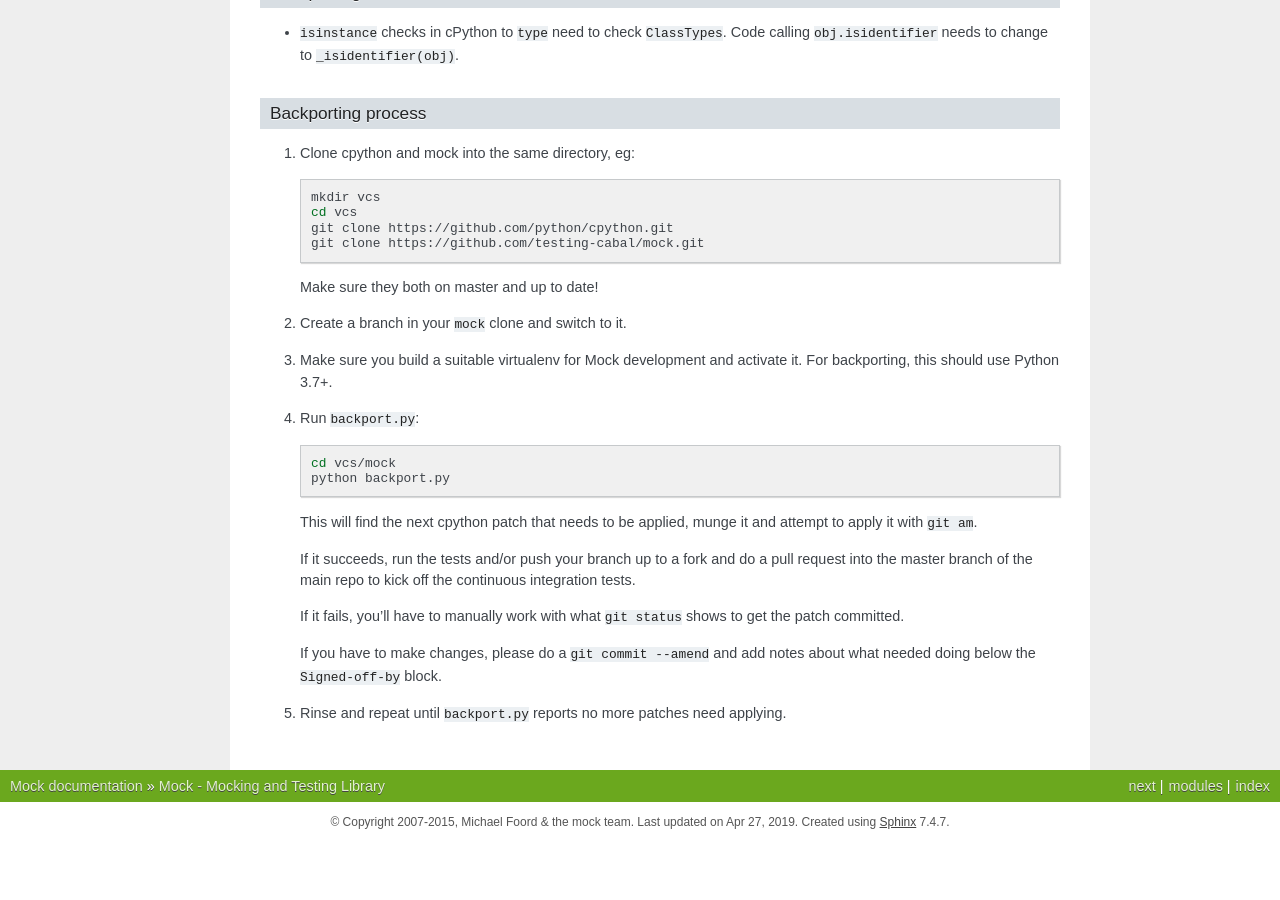
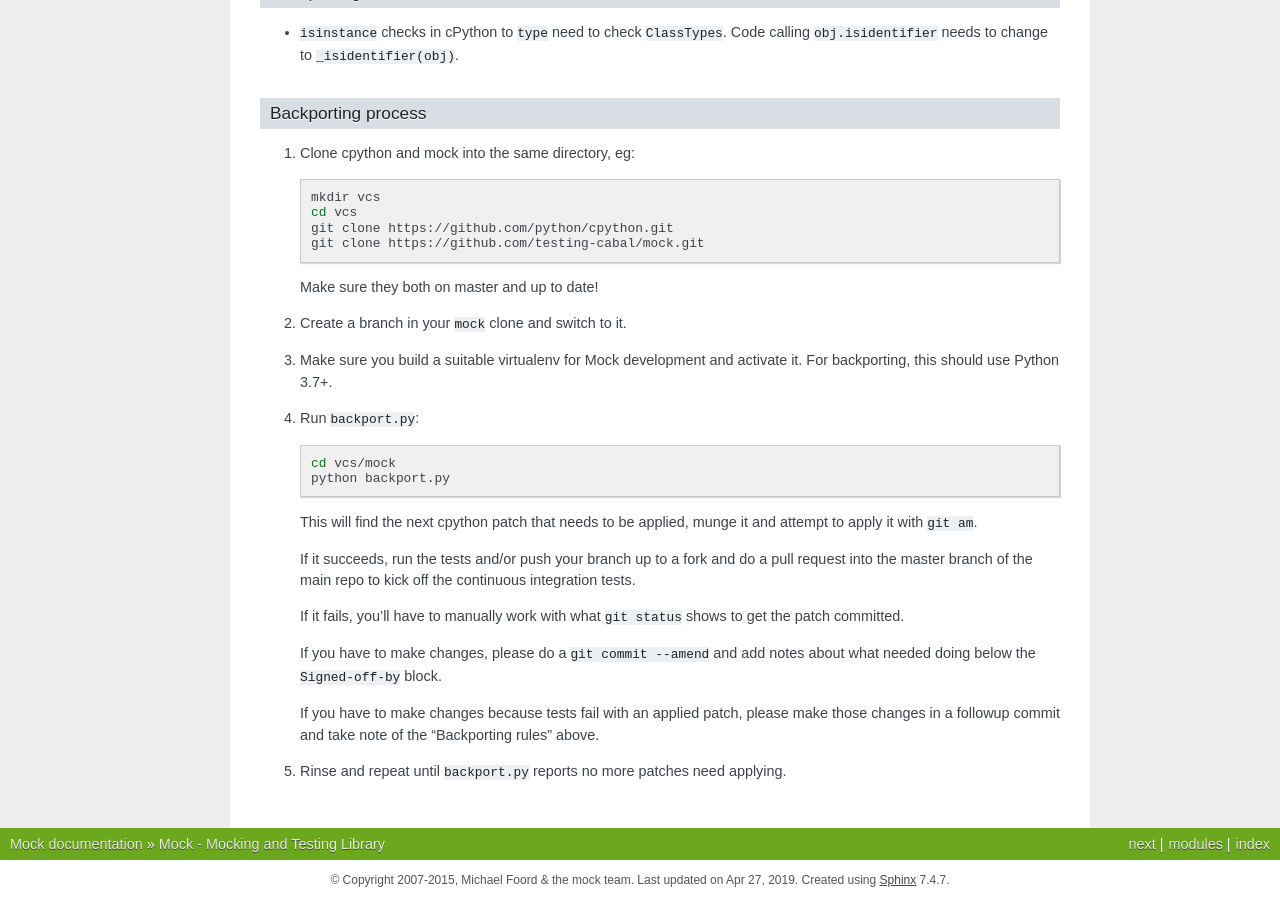
Before and after one commit to testing-cabal/mock, a Sphinx documentation site: the page built from docs/index.txt, in a window 1280 px wide and 900 px high, scrolled down 1963 px. Built offline with Sphinx 7.4.7, drawn with Linux system fonts in a browser that asks for light colours; the version number could not be read and is left out; before the commit the page ends 2805 px from its top, so only the background shows below that.

Commit message:
add note about changes needed to make patches work in the backport

```diff
--- a/docs/index.txt
+++ b/docs/index.txt
@@ -181,5 +181,8 @@ Backporting process
    If you have to make changes, please do a ``git commit --amend`` and add notes
    about what needed doing below the ``Signed-off-by`` block.
 
+   If you have to make changes because tests fail with an applied patch, please
+   make those changes in a followup commit and take note of the "Backporting rules"
+   above.
 
 5. Rinse and repeat until ``backport.py`` reports no more patches need applying.
```
